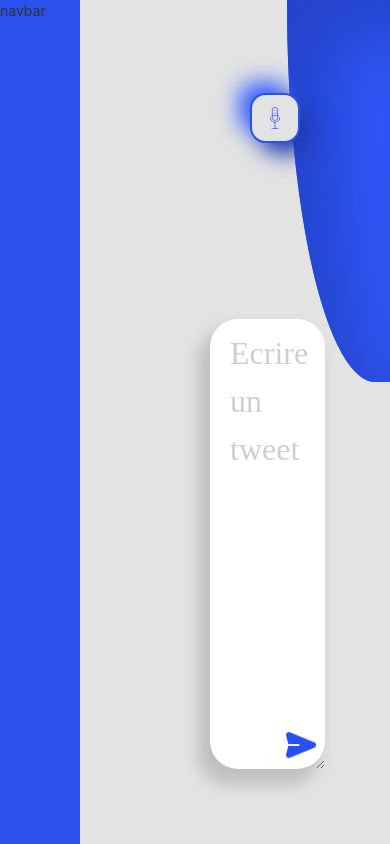
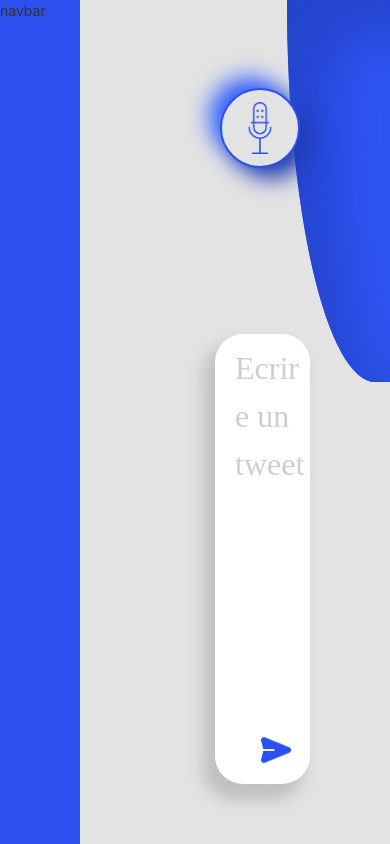
Before and after one commit to MathisLeRoyNivot/micro-services-twitter-front, an Angular app: page / in a window 390 px wide. Built offline with nearby package versions, Linux system fonts and the light colour scheme.

Commit message:
Fix(ctn): bug responsive

```diff
--- a/src/app/app.component.html
+++ b/src/app/app.component.html
@@ -296,10 +296,10 @@
   }
 </style>
 <div class="contentsite">
-  <div class="FakeNave">navbar</div>
+  <div class="nav">navbar</div>
   <div class="timeline"></div>
   <div class="sideRigth">
-      <app-micro-button class="micButton"></app-micro-button>
+      <app-micro-button class="micButton" size="80px"></app-micro-button>
     <div class="readTweet">
       <app-text-field></app-text-field>
     </div>
--- a/src/app/app.component.scss
+++ b/src/app/app.component.scss
@@ -16,7 +16,7 @@ body {
     display: flex;
     flex-direction: row;
     flex-wrap: nowrap;
-    .FakeNave{
+    .nav{
         width: 80px;
         background-color: $first-color;
     }
@@ -34,7 +34,6 @@ body {
 
         }
         .readTweet{
-            margin-left:30px;
             width: 100%;
         }
     }
--- a/src/app/text-field/text-field.component.scss
+++ b/src/app/text-field/text-field.component.scss
@@ -5,7 +5,7 @@
     flex-direction: column;
     align-items: flex-end;
   .textarea {
-    width: 100%;
+    width: calc( 100% - 20px);
     min-height: 450px;
     border-radius: 28px;
     box-shadow: -9px 13px 16px 3px rgba(191, 191, 191, 1);
@@ -14,6 +14,7 @@
     font-size: 1.7rem;
     padding: 10px 0 0 20px;
     font-family: Montserrat;
+    resize: none;
     &::placeholder {
       color: $light-grey;
       font-size: 2rem;
@@ -25,8 +26,8 @@
     width: 30px;
     padding: 0;
     margin: 0;
-    margin-top:-40px;
-    margin-right:10px;
+    margin-top:-50px;
+    margin-right:20px;
     .btn-img {
       width: 30px;
     }
```
